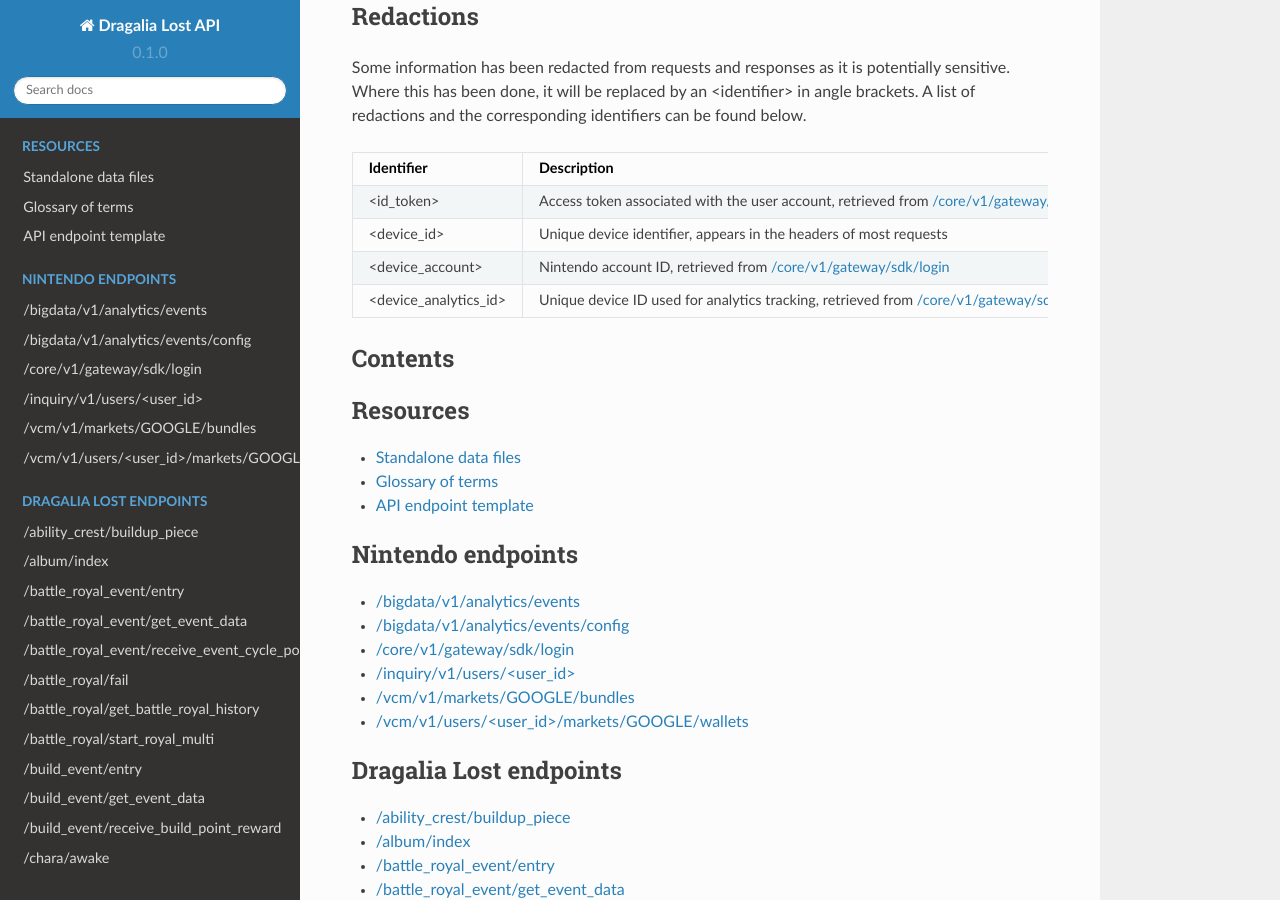
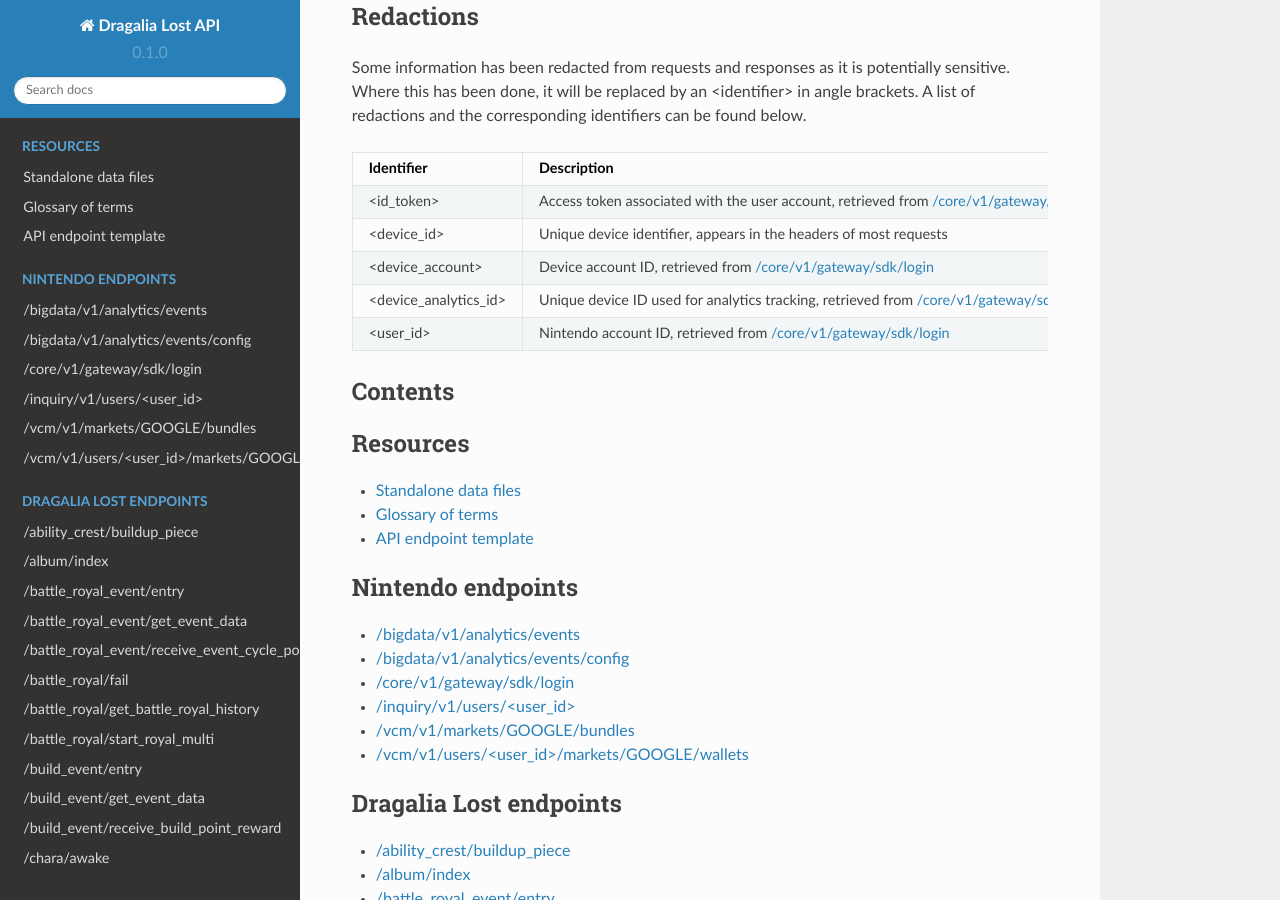
Before and after one commit to SapiensAnatis/dragalia-api-docs, a Sphinx documentation site: the page built from docs/source/index.rst, in a window 1280 px wide and 900 px high, scrolled down 333 px. Built offline with Sphinx 7.4.7 and the Read the Docs theme 2.0.0, drawn with Linux system fonts in a browser that asks for light colours.

Commit message:
add redaction to index

```diff
--- a/docs/source/index.rst
+++ b/docs/source/index.rst
@@ -23,9 +23,11 @@
    * - <device_id>
      - Unique device identifier, appears in the headers of most requests
    * - <device_account>
-     - Nintendo account ID, retrieved from :doc:`nintendo/core_v1_gateway_sdk_login`
+     - Device account ID, retrieved from :doc:`nintendo/core_v1_gateway_sdk_login`
    * - <device_analytics_id>
      - Unique device ID used for analytics tracking, retrieved from :doc:`nintendo/core_v1_gateway_sdk_login`
+   * - <user_id>
+     - Nintendo account ID, retrieved from :doc:`nintendo/core_v1_gateway_sdk_login`
 
 Contents
 ------------------------
```
